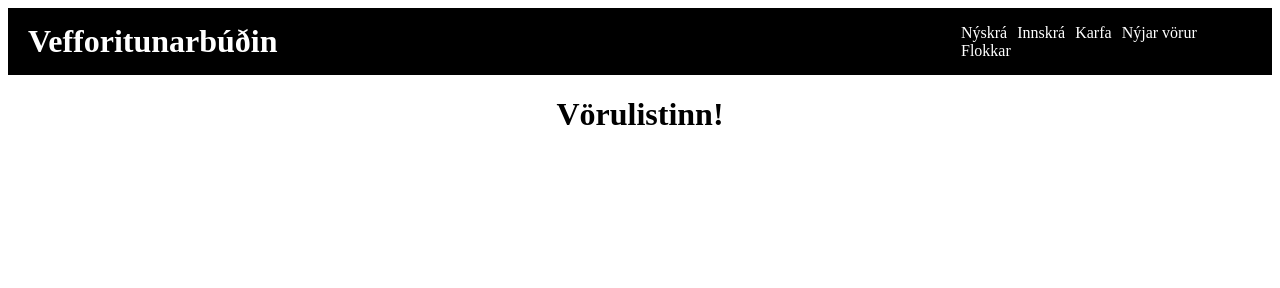
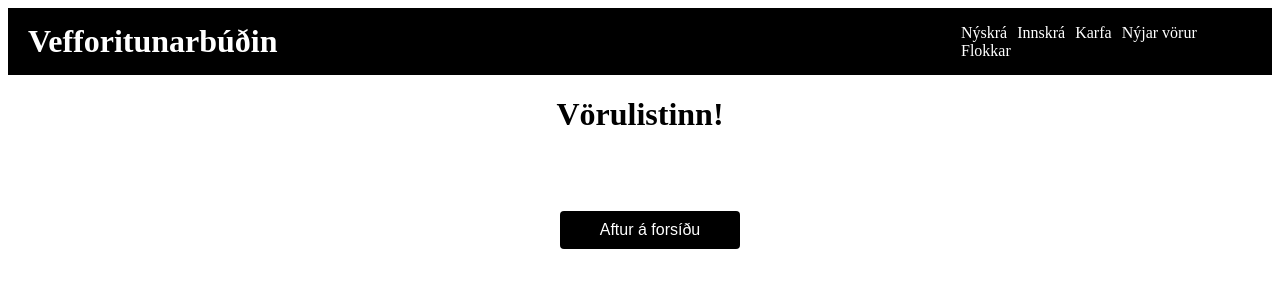
Before and after one commit to Reynirjr/Hopverkefni-2, a website: page sidur/vorulisti.html in a window 1280 px wide. Drawn offline with Linux system fonts and the light colour scheme; no server answers.

Commit message:
bætti við takka sem fer aftur á forsíðu

```diff
--- a/Styles/vorulisti.scss
+++ b/Styles/vorulisti.scss
@@ -3,3 +3,7 @@
     gap: 10px;
     padding: 20px;
 }
+.forsidu-takki{
+    display: flex;
+    justify-content: center;
+}
--- a/sidur/vorulisti.html
+++ b/sidur/vorulisti.html
@@ -27,6 +27,10 @@
         </main>
         <script src="../vorulisti.js"></script>
     </body>
-
+    <footer class="forsidu-takki">
+        <a href="../index.html">
+            <button class="takki">Aftur á forsíðu</button>
+            </a>
+    </footer>
 
 </html>
```
Also changed, not shown: styles.css, 1 other file.
